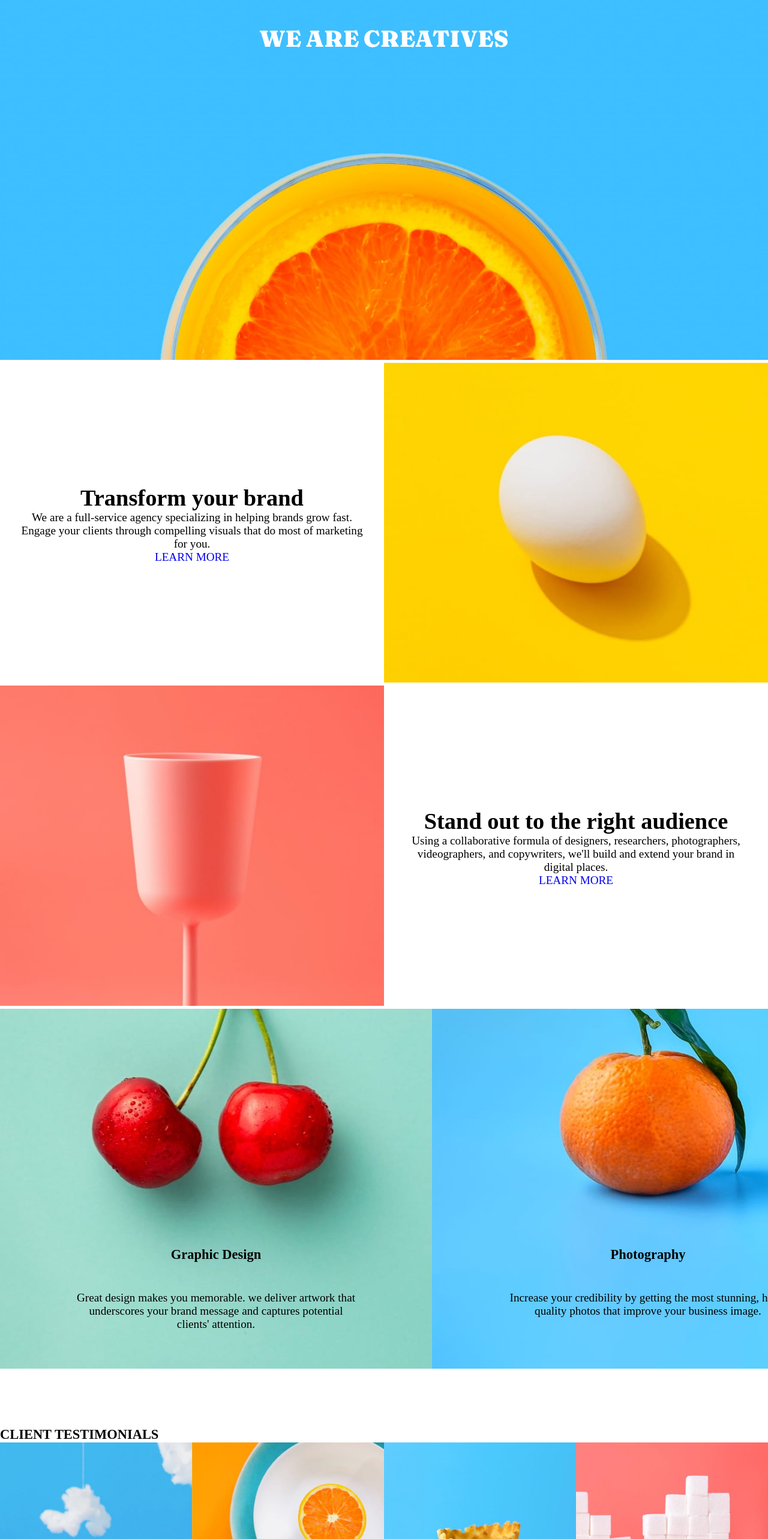
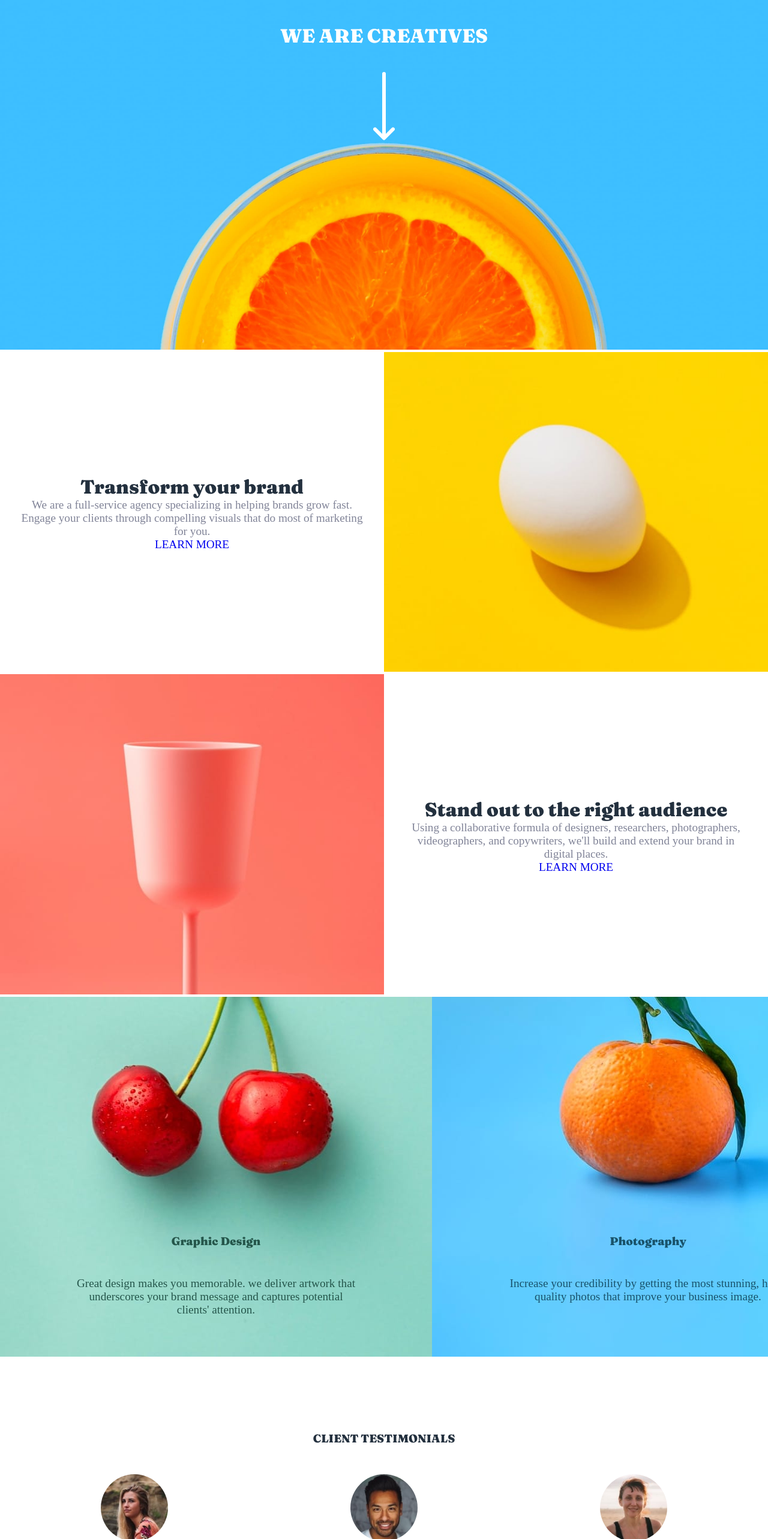
Before and after one commit to bekzodturgunoff/-Sunnyside-agency, a React (Vite) app: page / in a window 1280 px wide. Shown: the part 200-2766 px from the top of the page at 60% size. Built offline with nearby package versions, Linux system fonts and the light colour scheme.

Commit message:
Button fixed

```diff
--- a/src/App.css
+++ b/src/App.css
@@ -5,17 +5,18 @@
 body {
   max-width: 1440px;
   margin: auto;
-  font-size: 1.2rem;
-
 }
 
 :root {
   /* ###Primary */
   --primary-blue: #3dbeff;
   /* ###Fonts */
-  --primary-font:font-family: 'Barlow', sans-serif;
-  --second-font:font-family: 'Fraunces', serif;
+  --primary-font: "Barlow", sans-serif;
+  --second-font: "Fraunces", serif;
+}
 
+#root {
+  background-color: ;
 }
 
 .attribution {
@@ -28,42 +29,62 @@ body {
 
 .navbar {
   display: flex;
-  padding: 20px 30px ;
+  padding: 20px 30px;
   justify-content: space-between;
   background-color: var(--primary-blue);
   font-family: var(--primary-font);
   align-items: center;
 }
+.links {
+  margin-right: 8rem;
+}
 
-.link{
+.link {
   padding: 2rem;
   gap: 5px;
-
 }
-a{
+a {
   text-decoration: none;
 }
-.links a{
+.links a {
   color: #fff;
 }
-.logo{
-  font-family: 'Bebas Neue', cursive;;
+.logo {
+  font-family: "Bebas Neue", cursive;
   font-size: 1.7rem;
-  color: #FFF;
+  color: #fff;
   letter-spacing: 0.1rem;
   user-select: none;
 }
 
-.nav--btn{
-  padding: 1rem 2.5rem;
+.nav--btn {
+  position: absolute;
+  width: 8rem;
+  height: 3rem;
   background-color: #fff;
-  border: 1px solid #FFF;
+  border: 1px solid #fff;
   border-radius: 2rem;
   box-shadow: rgba(149, 157, 165, 0.2) 0px 8px 24px;
+  font-family: var(--primary-font);
+  transition: 0.1s ease-in-out;
+  top: 1rem;
 }
 
-.hero--main img {
+.nav--btn:active {
+  width: 7.9rem;
+  height: 2.9rem;
+}
+
+.header--img {
   width: 100%;
+}
+.arrow {
+  position: absolute;
+  margin-left: auto;
+  margin-right: auto;
+  left: 0;
+  right: 0;
+  top: 20rem;
 }
 
 .hero--main h1 {
@@ -75,7 +96,7 @@ a{
   right: 0;
   text-align: center;
   top: 15rem;
-  font-family: 'Fraunces', serif;
+  font-family: var(--second-font);
   font-weight: 900;
 }
 
@@ -85,14 +106,35 @@ a{
   grid-template-columns: 1fr 1fr;
   text-align: center;
   align-items: center;
-
+}
+.content--one p,
+.content--two p,
+.content--four p {
+  color: hsl(232, 10%, 55%);
+  font-size: 1.2rem;
 }
 
-
+.content--one h1,
+.content--two h1 {
+  color: hsl(212, 27%, 19%);
+  font-family: var(--second-font);
+  font-weight: 900;
+}
 
 .content--three {
   display: flex;
+}
 
+.content--four h3 {
+  color: hsl(212, 27%, 19%);
+  font-family: var(--second-font);
+  font-weight: 900;
+  text-align: center;
+}
+.four-heading {
+  margin-bottom: 2rem;
+  margin-top: 2rem;
+  color: hsl(51, 100%, 49%);
 }
 
 .img--div img {
@@ -102,31 +144,103 @@ display: flex;
 .text--div {
   padding: 30px;
 }
-.text--img--div h3{
-position:relative;
+.text--img--div h3 {
+  position: relative;
   text-align: center;
   bottom: 13rem;
   font-family: var(--second-font);
   font-weight: 900;
 }
 
-.text--img--div p{
+.text--img--div p {
   margin: auto;
   width: 50ch;
   position: relative;
   text-align: center;
   bottom: 10rem;
-
-}
-.text--img--div{
-width:min-content;
-
+  font-size: 1.2rem;
 }
 
-.content-five{
+.graphic-design,
+.graphic-p {
+  color: hsl(167, 40%, 24%);
+}
+.photography,
+.photography-p {
+  color: hsl(198, 62%, 26%);
+}
+
+.text--img--div {
+  width: min-content;
+}
+.people-div {
+  display: flex;
+  width: 60rem;
+  justify-content: center;
+  margin: auto;
+  margin-bottom: 6rem;
+}
+.People {
+  display: flex;
+  flex-direction: column;
+  justify-content: center;
+  align-items: center;
+  text-align: center;
+  margin: 1rem;
+}
+
+.people-face {
+  border-radius: 100%;
+  width: 7rem;
+}
+.description {
+  text-align: center;
+  width: 40ch;
+  margin-top: 3rem;
+  margin-bottom: 3rem;
+  line-height: 23px;
+}
+.username {
+  margin-bottom: 1rem;
+}
+
+.content-five {
   display: flex;
 }
 
-.content-five img{
+.content-five img {
   width: 25%;
 }
+
+.footer {
+  display: flex;
+  justify-content: center;
+  flex-direction: column;
+  align-items: center;
+  background-color: ;
+}
+
+.footer h2 {
+  margin-top: 5rem;
+  margin-bottom: 5rem;
+  color: hsl(168, 34%, 41%);
+  font-family: var(--primary-font);
+  font-weight: 900;
+  letter-spacing: 0.1rem;
+}
+
+.footer-links {
+  display: flex;
+  gap: 3rem;
+  margin-bottom: 5rem;
+}
+.footer-links a {
+  color: hsl(168, 34%, 41%);
+  font-size: 1.2rem;
+}
+
+.footer-icons {
+  display: flex;
+  gap: 2rem;
+  margin-bottom: 3rem;
+}
--- a/src/Footer.jsx
+++ b/src/Footer.jsx
@@ -8,6 +8,31 @@ export default function Footer() {
         <img src="../images/desktop/image-gallery-orange.jpg" />
         <img src="../images/desktop/image-gallery-cone.jpg" />
         <img src="../images/desktop/image-gallery-sugarcubes.jpg" />
+      </div>
+
+      <div className="footer">
+        <h2>sunnyside</h2>
+
+        <div className="footer-links">
+          <a href="#">About</a>
+          <a href="#">Services</a>
+          <a href="#">Projects</a>
+        </div>
+
+        <div className="footer-icons">
+          <a href="#">
+            <img src="../images/icon-facebook.svg" />
+          </a>
+          <a href="#">
+            <img src="../images/icon-instagram.svg" />
+          </a>
+          <a href="#">
+            <img src="../images/icon-twitter.svg" />
+          </a>
+          <a href="#">
+            <img src="../images/icon-pinterest.svg" />
+          </a>
+        </div>
       </div>
 
       <div className="attribution">
--- a/src/Hero.jsx
+++ b/src/Hero.jsx
@@ -1,4 +1,5 @@
 import React from "react";
+import People from "./People";
 // import People from "People";
 
 export default function Hero() {
@@ -6,7 +7,8 @@ export default function Hero() {
     <div className="main">
       <div className="hero--main">
         <h1>WE ARE CREATIVES</h1>
-        <img src="../images/desktop/image-header.jpg" />
+        <img className="arrow" src="../images/icon-arrow-down.svg" />
+        <img className="header--img" src="../images/desktop/image-header.jpg" />
       </div>
 
       <div className="content--one">
@@ -48,8 +50,8 @@ export default function Hero() {
       <div className="content--three">
         <div className="text--img--div">
           <img src="../images/desktop/image-graphic-design.jpg" />
-          <h3 className="heading-three">Graphic Design</h3>
-          <p>
+          <h3 className="graphic-design">Graphic Design</h3>
+          <p className="graphic-p">
             Great design makes you memorable. we deliver artwork that
             underscores your brand message and captures potential clients'
             attention.
@@ -58,8 +60,8 @@ export default function Hero() {
 
         <div className="text--img--div">
           <img src="../images/desktop/image-photography.jpg" />
-          <h3>Photography</h3>
-          <p>
+          <h3 className="photography">Photography</h3>
+          <p className="photography-p">
             Increase your credibility by getting the most stunning, high-quality
             photos that improve your business image.
           </p>
@@ -67,13 +69,37 @@ export default function Hero() {
       </div>
 
       <div className="content--four">
-        <h3>CLIENT TESTIMONIALS</h3>
-        {/* <div className="People">
-          <img src={props.img} />
-          <p>{props.description}</p>
-          <h4>{props.username}</h4>
-          <p>{props.role}</p>
-        </div> */}
+        <h3 className="four-heading">CLIENT TESTIMONIALS</h3>
+        <div className="people-div">
+          <People
+            className="people"
+            img="../images/image-emily.jpg"
+            description="We put trust in Sunnyside and
+          they delivered, making sure our needs were met
+          and deadlines were always hit."
+            username="Emily R."
+            role="Marketing Director"
+          />
+
+          <People
+            className="people"
+            img="../images/image-thomas.jpg"
+            description="Sunntside's enthusiasm coupled with their
+        keen interest in our brand's success made it a satisfying
+        and enjoyable experience."
+            username="Thomas S."
+            role="Chief Operating Officer"
+          />
+
+          <People
+            className="people"
+            img="../images/image-jennie.jpg"
+            description="Incredible end result! Our sales increased
+        over 400% when we worked with Sunnyside. Highly recommended!"
+            username="Jennie F."
+            role="Business Owner"
+          />
+        </div>
       </div>
     </div>
   );
--- a/src/People.jsx
+++ b/src/People.jsx
@@ -6,8 +6,11 @@ const human = (props) => {
 
 export default function People(props) {
   return (
-    <div>
-      <p>People</p>
+    <div className="People">
+      <img className="people-face" src={props.img} />
+      <p className="description">{props.description}</p>
+      <h3 className="username">{props.username}</h3>
+      <p className="role">{props.role}</p>
     </div>
   );
 }
```
Lines whose indentation alone changed are shown as unchanged.
